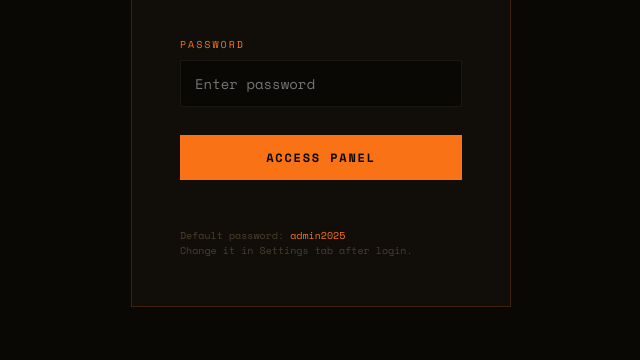
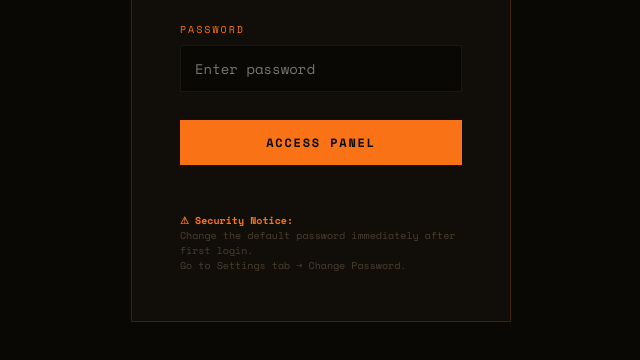
Before and after one commit to jadarshh/portfolio, a plain HTML site: page admin.html in a window 1280 px wide. Shown: the part 298-658 px from the top of the page, without its empty margins (319-959 px from the left). Drawn offline with nearby package versions, Linux system fonts and the light colour scheme.

```diff
--- a/admin.html
+++ b/admin.html
@@ -256,7 +256,11 @@
     </div>
     <button class="login-btn" onclick="doLogin()">Access Panel</button>
     <div class="login-err" id="login-err"></div>
-    <div style="font-size:10px;color:var(--text-muted);margin-top:20px">Default password: <span style="color:var(--orange)">admin2025</span><br>Change it in Settings tab after login.</div>
+    <div style="font-size:10px;color:var(--text-muted);margin-top:20px">
+      <strong style="color:var(--orange)">⚠ Security Notice:</strong><br>
+      Change the default password immediately after first login.<br>
+      Go to Settings tab → Change Password.
+    </div>
   </div>
 </div>
 
```
Also changed, not shown: index.html (+1 -1 lines), photo.jpeg (added).
